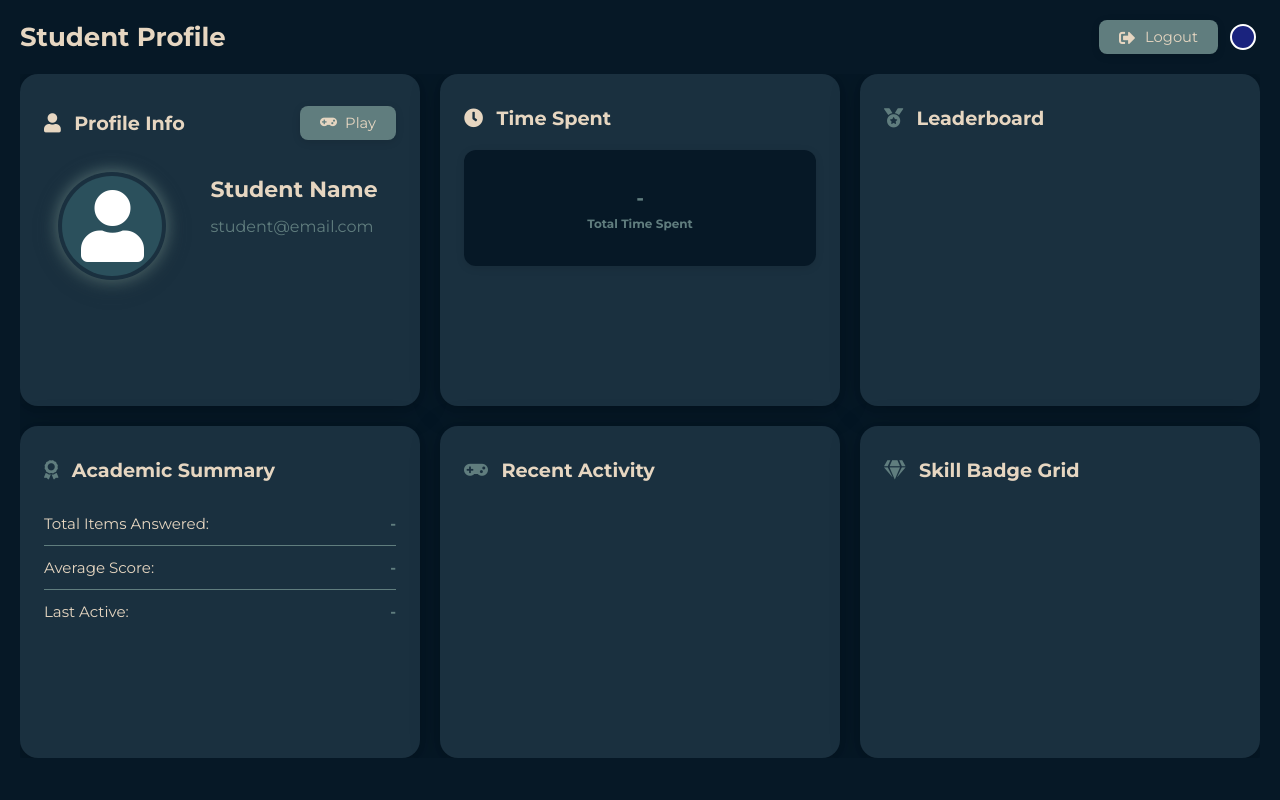
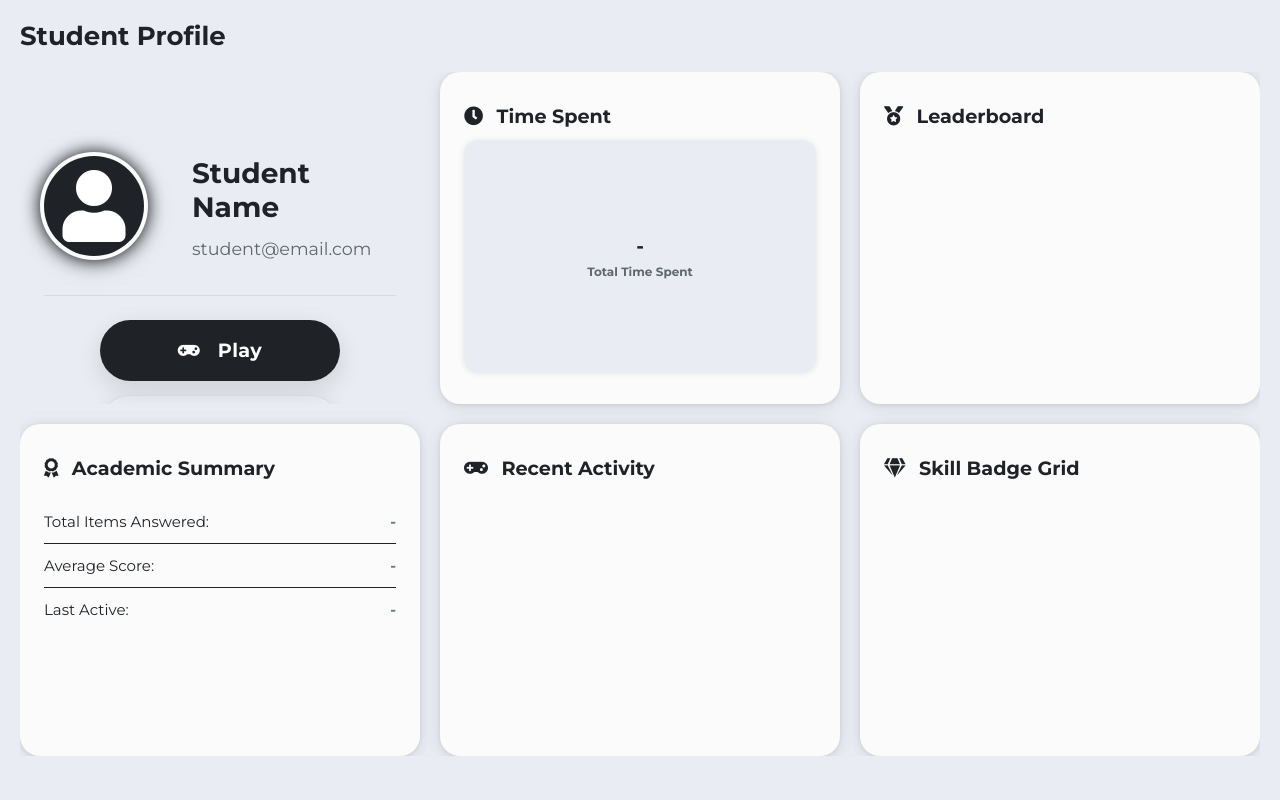
Before and after one commit to vkilzold/E-Learning, a Flask app: page /dashboard in a window 1280 px wide. Run offline with Flask 3, Linux system fonts and the light colour scheme; some libraries are stand-ins or nearby versions.

Commit message:
updated UI dashboard. light version

```diff
--- a/static/css/dashboard.css
+++ b/static/css/dashboard.css
@@ -4,25 +4,26 @@
    Root Variables
 ====================== */
 :root {
-  --bg-main: #2B505C; /* bluegreen for light mode */
-  --card-bg: #E6D6C1; /* light brown for light mode */
-  --text-main: #061826; /* darkest bluegreen for light mode text */
-  --text-muted: #7E695C; /* brown for muted/secondary text */
-  --highlight: #607D7E; /* light bluegreen for highlights */
-  --accent: #7E695C; /* brown for accents */
-  --avatar-bg: #1A303F; /* dark bluegreen for avatar bg */
-  --icon-blue: #2B505C; /* bluegreen for icons */
+  --bg-main: #e9edf3; /* softer page background to reduce glare */
+  --card-bg: #fbfbfc; /* off-white cards to avoid pure white */
+  --text-main: #1f2328; /* slightly softer near-black */
+  --text-muted: #606770; /* gentler muted text */
+  --highlight: #1f2328; /* headings/icons */
+  --accent: #d6d9e0; /* softer borders/accents */
+  --avatar-bg: #1f2328; /* avatar background */
+  --icon-blue: #1f2328; /* icon color aligned to primary */
 }
 
 :root[data-theme="dark"] {
-  --bg-main: #061826; /* darkest bluegreen for dark bg */
-  --card-bg: #1A303F; /* dark bluegreen for cards */
-  --text-main: #E6D6C1; /* light brown for main text */
-  --text-muted: #607D7E; /* light bluegreen for muted/secondary text */
-  --highlight: #E6D6C1; /* light brown for highlights */
-  --accent: #607D7E; /* light bluegreen for accents */
-  --avatar-bg: #2B505C; /* bluegreen for avatar bg */
-  --icon-blue: #607D7E; /* light bluegreen for icons */
+  /* Keep the same palette to match other pages' look */
+  --bg-main: #e9edf3;
+  --card-bg: #fbfbfc;
+  --text-main: #1f2328;
+  --text-muted: #606770;
+  --highlight: #1f2328;
+  --accent: #d6d9e0;
+  --avatar-bg: #1f2328;
+  --icon-blue: #1f2328;
 }
 
 /* =====================
@@ -148,8 +149,8 @@ input, textarea {
 .card {
   background-color: var(--card-bg);
   color: var(--text-main);
-  border-radius: 1.125rem;
-  box-shadow: 0 4px 32px rgba(0,0,0,0.18), 0 1.5px 6px rgba(0,0,0,0.10);
+  border-radius: 1.25rem;
+  box-shadow: 0 2px 16px rgba(0,0,0,0.10), 0 1px 4px rgba(0,0,0,0.08);
   padding: 2rem 1.5rem;
   transition: box-shadow 0.3s, background 0.3s, color 0.3s, outline 0.3s;
   height: 100%;
@@ -171,6 +172,31 @@ input, textarea {
 .card:hover .student-info h2,
 .card:hover .student-info p {
   color: inherit !important;
+}
+
+
+/* Profile card overrides: remove card look, keep grid/layout intact */
+.profile-card {
+  background: transparent !important;
+  box-shadow: none !important;
+  border-radius: 0 !important;
+}
+.profile-card:hover {
+  box-shadow: none !important;
+  outline: none !important;
+}
+.profile-card .section-header h4 {
+  display: block;
+  font-size: 1.05rem;
+  font-weight: 700;
+  color: var(--text-main);
+  letter-spacing: 0.08em;
+  text-transform: uppercase;
+}
+/* subtle divider for header */
+.profile-card .section-header {
+  border-bottom: none;
+  padding-bottom: 0;
 }
 
 
@@ -256,7 +282,70 @@ input, textarea {
 }
 
 .play-btn i {
-  font-size: 0.85rem;
+  font-size: 1.1rem; /* boost icon visibility */
+}
+.profile-primary-actions {
+  display: flex;
+  flex-direction: column;
+  align-items: center;
+  gap: 0.9rem;
+  margin-top: 0.75rem;
+  padding-top: 1.5rem;
+  border-top: 1px solid var(--accent);
+}
+.play-btn-primary {
+  padding: 1.15rem 2.25rem; /* bigger */
+  font-size: 1.2rem;
+  background: var(--text-main);
+  color: #fff !important;
+  border-radius: 9999px;
+  box-shadow: 0 8px 24px rgba(0,0,0,0.12);
+  font-weight: 700;
+  letter-spacing: 0.02em;
+  min-width: 240px;
+}
+.play-btn-primary i { color: #fff !important; margin-right: 0.6rem; }
+.play-btn-primary:hover {
+  background: #2a2f36;
+  color: #fff !important;
+  box-shadow: 0 10px 28px rgba(0,0,0,0.16);
+}
+
+@media (max-width: 600px) {
+  .play-btn-primary {
+    width: 100%;
+    max-width: 420px;
+  }
+}
+
+/* Logout button styled similar to Play */
+.logout-btn-primary {
+  padding: 1.05rem 2.25rem;
+  font-size: 1.1rem;
+  background: #ffffff; /* white button for visibility */
+  color: #111111 !important; /* black text */
+  border-radius: 9999px;
+  box-shadow: 0 6px 20px rgba(0,0,0,0.10);
+  font-weight: 700;
+  letter-spacing: 0.02em;
+  min-width: 240px;
+  border: 1px solid var(--accent) !important; /* subtle border for definition */
+}
+.logout-btn-primary i { color: #111111 !important; margin-right: 0.5rem; }
+.logout-btn-primary:hover {
+  background: #f5f5f5;
+  color: #111111 !important;
+  box-shadow: 0 8px 24px rgba(0,0,0,0.14);
+}
+
+/* Lighter logout look */
+#logoutBtn.logout-btn {
+  background: transparent;
+  color: var(--text-main);
+  border: 1px solid var(--accent) !important;
+}
+#logoutBtn.logout-btn:hover {
+  background: var(--accent);
 }
 .action-btn:hover {
   background-color: var(--highlight);
@@ -303,8 +392,8 @@ input, textarea {
   display: flex;
   align-items: center;
   justify-content: center;
-  gap: 2rem;
-  padding: 1rem 0;
+  gap: 3rem; /* larger */
+  padding: 2rem 0 1.25rem 0; /* larger */
 }
 .student-info {
   display: flex;
@@ -313,12 +402,13 @@ input, textarea {
   gap: 0.5rem;
 }
 .student-info h2 {
-  font-size: 1.375rem;
+  font-size: 1.75rem; /* bigger name */
   color: var(--text-main);
   margin-bottom: 0.375rem;
+  font-weight: 700;
 }
 .student-info p {
-  font-size: 1rem;
+  font-size: 1.1rem;
   color: var(--text-muted);
   margin-bottom: 0.25rem;
 }
@@ -367,13 +457,18 @@ input, textarea {
   grid-template-columns: repeat(2, 1fr) !important;
   grid-template-rows: repeat(2, 1fr) !important;
   gap: 0.625rem !important;
-  height: 90%;
+  height: 100%;
 
 }
+/* Time Spent card: ensure single stat fills available space */
+.stats-card { display: flex; flex-direction: column; }
+.stats-card .section-header { margin-bottom: 0.75rem; }
+.stats-card .stats-grid { grid-template-columns: 1fr !important; grid-template-rows: 1fr !important; height: auto !important; flex: 1 1 auto; }
+.stats-card .stat-item { height: 100% !important; }
 .stat-item {
   background: var(--bg-main);
-  border-radius: 0.75rem;
-  box-shadow: 0 2px 8px rgba(0,0,0,0.10);
+  border-radius: 0.875rem;
+  box-shadow: 0 1px 6px rgba(0,0,0,0.10);
   color: var(--highlight);
   font-weight: 600;
   font-size: 0.92rem;
@@ -774,6 +894,8 @@ input, textarea {
 .fa, .fas, .far, .fab {
   color: var(--icon-blue) !important;
 }
+/* Ensure gamepad icon remains white in primary button */
+.play-btn-primary .fa-gamepad, .play-btn-primary .fas.fa-gamepad, .play-btn-primary i.fa-gamepad { color: #fff !important; }
 
 /* =====================
    Media Queries
--- a/templates/dashboard.html
+++ b/templates/dashboard.html
@@ -17,8 +17,6 @@
 
             <div class="header-actions">
                 <button class="dark-mode-toggle" title="Toggle dark mode" style="display: none; background: none; border: none; font-size: 1.3rem; cursor: pointer; margin-right: 0.5rem;"><i class="fas fa-moon"></i></button>
-                <button class="logout-btn" id="logoutBtn"><i class="fas fa-sign-out-alt"></i>&nbsp;Logout</button>
-                <div class="avatar small"></div>
             </div>
         </header>
 
@@ -26,11 +24,6 @@
             <!-- Profile Card First -->
             <div class="card profile-card">
                 <div class="section-header">
-                    <h4><i class="fas fa-user"></i> Profile Info</h4>
-                    <div style="display: flex; gap: 0.5rem;">
-                      <!--<button class="add-class-btn" id="addClassBtn">+ Add Section</button>-->
-                      <button class="play-btn" onclick="window.location.href='/title'"><i class="fas fa-gamepad"></i> Play</button>
-                    </div>
                 </div>
                 <div class="profile-section">
                   <div class="profile-avatar-col" style="display: flex; flex-direction: column; align-items: center;">
@@ -41,6 +34,10 @@
                     <p id="studentEmail">student@email.com</p>
                     <!--<p id="studentClassName">Section: Not assigned</p>-->
                   </div>
+                </div>
+                <div class="profile-primary-actions">
+                  <button class="play-btn play-btn-primary" onclick="window.location.href='/title'"><i class="fas fa-gamepad"></i> Play</button>
+                  <button class="logout-btn logout-btn-primary" id="logoutBtn"><i class="fas fa-sign-out-alt"></i> Logout</button>
                 </div>
             </div>
 
```
Also changed, not shown: other parts of static/css/dashboard.css (+42 -17 lines).
